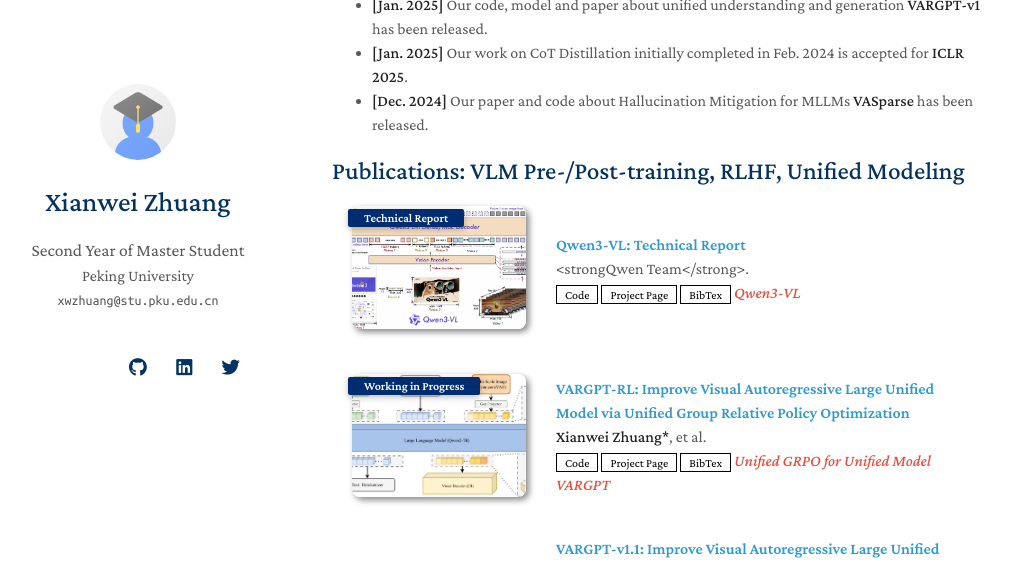
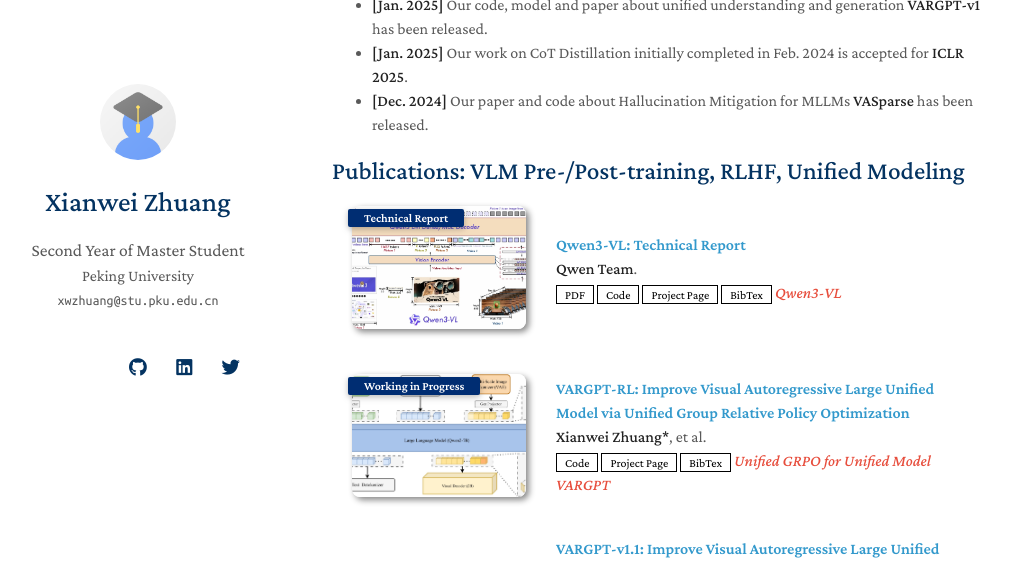
Before and after one commit to mengchuang123/mengchuang123.github.io, a Jekyll site: the page built from index.md, in a window 1280 px wide and 900 px high, scrolled down 920 px, cut to the strip 0-566 px from the top of the window. Shown: the whole strip, without its empty margins (138-1149 px from the left). Built offline with Jekyll 4.4.1, drawn with Linux system fonts in a browser that asks for light colours; nearby versions of some CDN libraries; a style sheet for code colours, icons or effects is not loaded; our own code applies the rules of GitHub Pages for plain Markdown files.

Commit message:
Update preprint.yml

```diff
--- a/_data/preprint.yml
+++ b/_data/preprint.yml
@@ -1,8 +1,9 @@
 main:
 
   - title: "Qwen3-VL: Technical Report"
-    authors:  <strongQwen Team</strong>.
+    authors:  <strong> Qwen Team</strong>.
     conference_short: Technical Report
+    pdf: https://arxiv.org/pdf/2511.21631
     code: https://github.com/QwenLM/Qwen3-VL
     page: https://chat.qwen.ai/
     model: https://huggingface.co/Qwen
```
